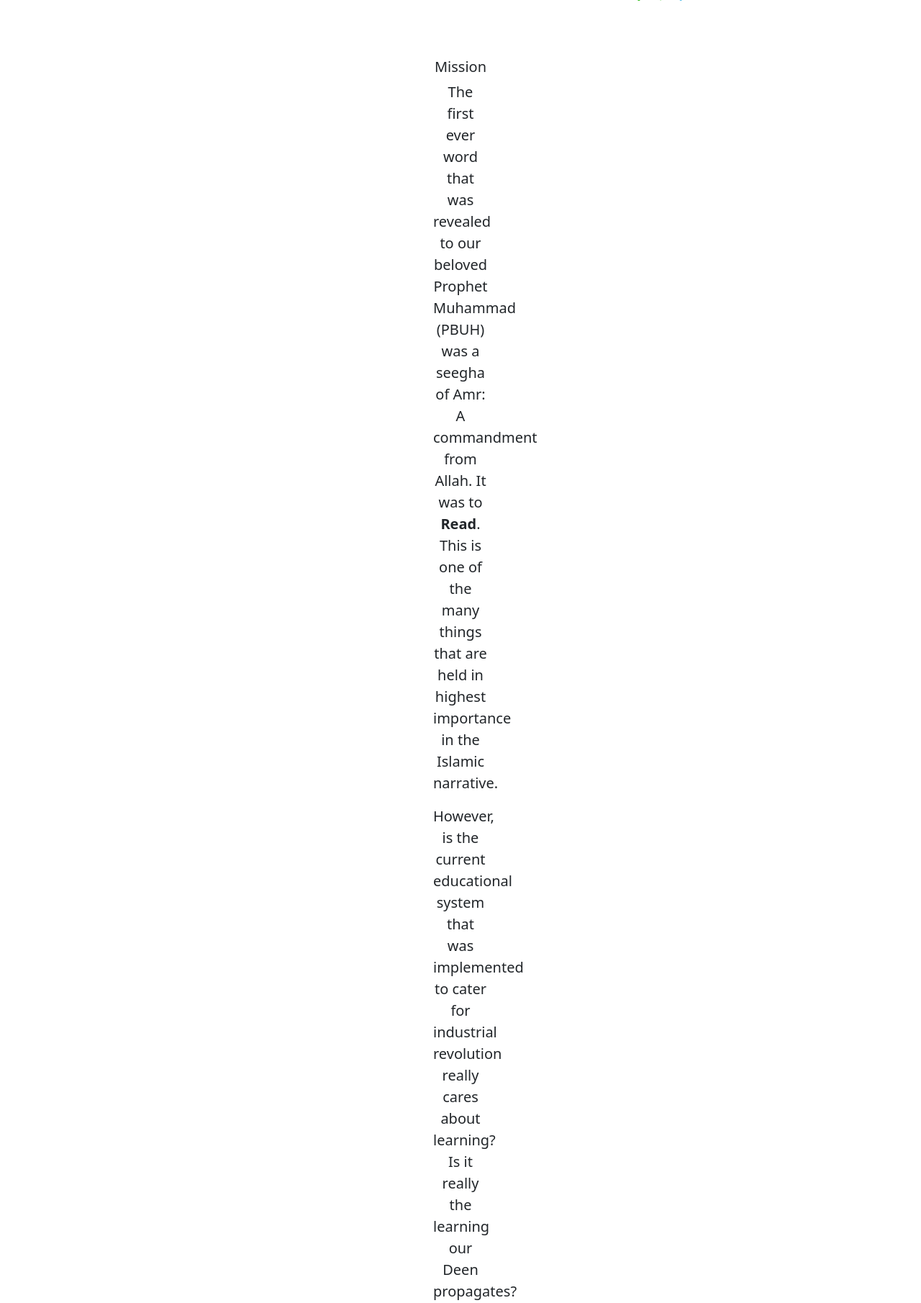
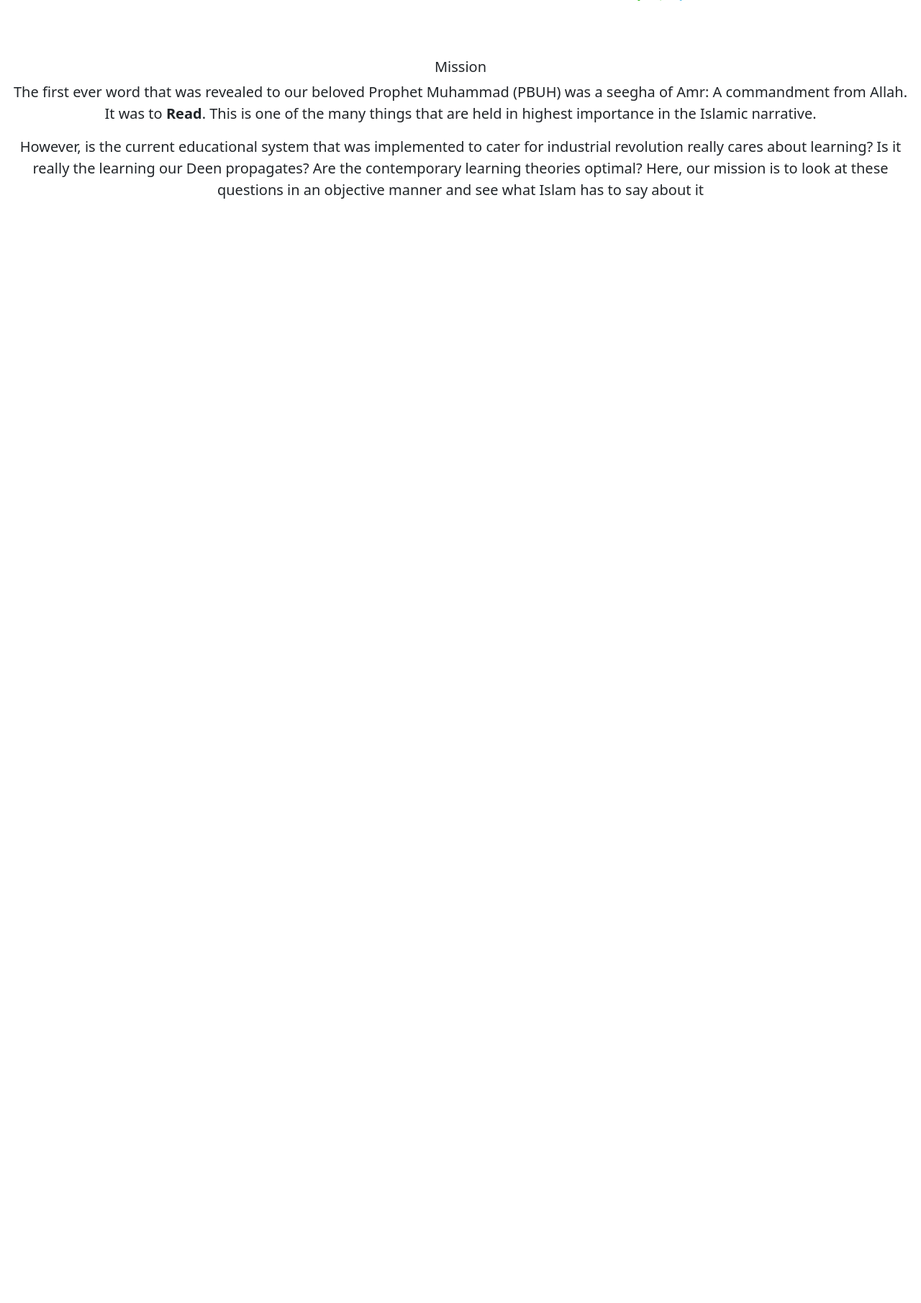
Before and after one commit to Saad-Aleem/islamiclearning, a Django app: page / in a window 1280 px wide. Shown: the part 485-2295 px from the top of the page at 72% size. After the commit the page ends 761 px from the top, so only its background shows below. Run offline with Django 3.2, Linux system fonts and the light colour scheme; parts of the project's set-up code (start-up, migrations or seed data) failed here and were passed over; some libraries are stand-ins or nearby versions.

Commit message:
Update index.html

```diff
--- a/templates/index.html
+++ b/templates/index.html
@@ -70,7 +70,7 @@
     <div class="p-2"></div>
   </div>
   </div>
-<div class="container mx-auto" style="max-width: 100px;">
+<div class="container mx-auto" style="max-width: 1500px;">
   <h1 class="lead text-center">Mission</h1>
   <p class="lead text-center">The first ever word that was revealed to our beloved Prophet Muhammad (PBUH) was a seegha of Amr: A commandment from Allah. It was to <span class="fw-bold">Read</span>. This is one of the many things that are held in highest importance in the Islamic narrative.</p>
   <p class="lead text-center">However, is the current educational system that was implemented to cater for industrial revolution really cares about learning? Is it really the learning our Deen propagates? Are the contemporary learning theories optimal? Here, our mission is to look at these questions in an objective manner and see what Islam has to say about it</p>
```
